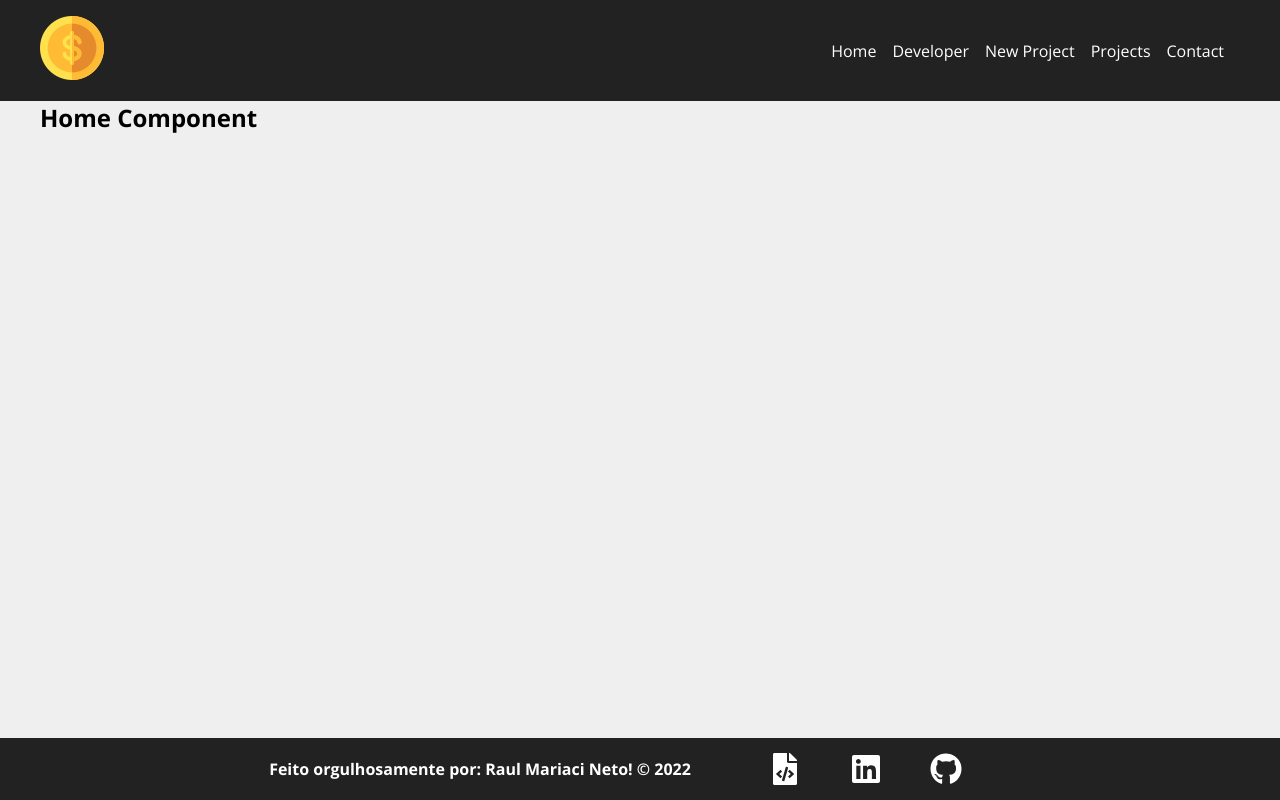
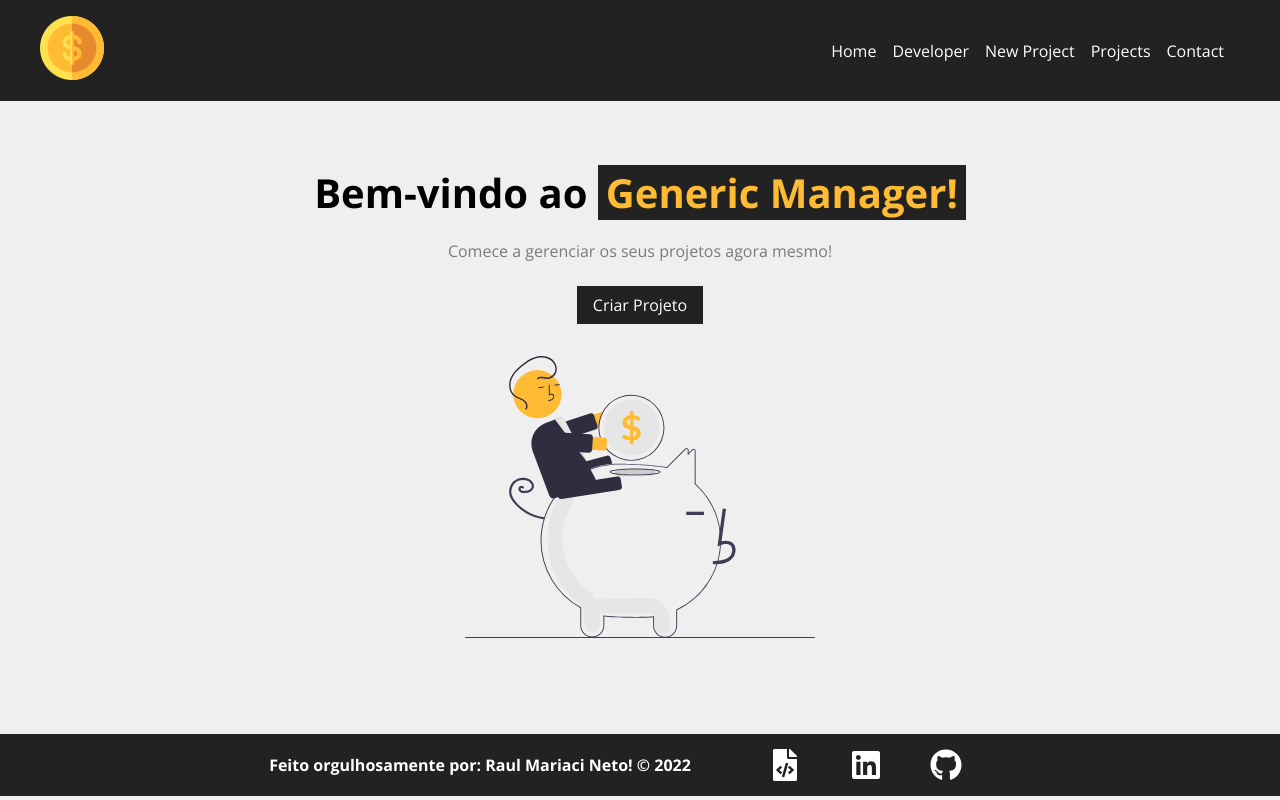
Before and after one commit to raulmn00/generic-manager, a React (Create React App) app: page / in a window 1280 px wide. Built offline with nearby package versions, Linux system fonts and the light colour scheme.

Commit message:
cria a home e componentiza o botao para criar projeto

```diff
--- a/src/components/layout/Container.module.css
+++ b/src/components/layout/Container.module.css
@@ -6,7 +6,7 @@
     flex-wrap: wrap;
 }
 .minHeight{
-    min-height: 75%;
+    min-height: 78vh;
 }
 .start{
     justify-content: flex-start;
--- a/src/components/layout/Footer.module.css
+++ b/src/components/layout/Footer.module.css
@@ -1,7 +1,5 @@
 .footer {
     width: 100%;
-    position: absolute;
-    bottom: 0px;
     display: flex;
     justify-content: center;
     background-color: #222;
--- /dev/null
+++ b/src/components/layout/LinkButton.js
@@ -0,0 +1,10 @@
+import styles from "./LinkButton.module.css";
+import { Link } from "react-router-dom";
+
+export default function LinkButton({ textButton, linkButton }) {
+    return (
+        <>
+            <Link className={styles.btn} to={linkButton}>{textButton}</Link>
+        </>
+    );
+}
--- /dev/null
+++ b/src/components/layout/LinkButton.module.css
@@ -0,0 +1,11 @@
+.btn {
+    background-color: #222;
+    color: white;
+    padding: .5em 1em;
+    text-decoration: none;
+    transition: 0.5s;
+}
+
+.btn:hover {
+    color: #ffbb33;
+}
--- a/src/components/pages/Home.js
+++ b/src/components/pages/Home.js
@@ -1,7 +1,18 @@
+import saving from "../../img/savings.svg";
+import LinkButton from "../layout/LinkButton";
+import styles from "./Home.module.css";
+
 export default function Home() {
     return (
         <>
-            <h2>Home Component</h2>
+            <section className={styles.homeContainer}>
+                <h1>
+                    Bem-vindo ao <strong>Generic Manager!</strong>
+                </h1>
+                <p>Comece a gerenciar os seus projetos agora mesmo!</p>
+                <LinkButton linkButton="/newproject" textButton="Criar Projeto" />
+                <img src={saving} alt="imagem saving" />
+            </section>
         </>
     );
 }
--- /dev/null
+++ b/src/components/pages/Home.module.css
@@ -0,0 +1,28 @@
+.homeContainer {
+    width: 100%;
+    display: flex;
+    flex-direction: column;
+    align-items: center;
+    justify-content: center;
+    padding: 4em;
+}
+
+.homeContainer h1 {
+    font-size: 2.5em;
+    margin-bottom: 0.5em;
+}
+.homeContainer strong {
+    color: #ffbb33;
+    padding: 0 0.2em;
+    background-color: #222;
+}
+
+.homeContainer p {
+    margin-bottom: 1.5em;
+    color: #7b7b7b;
+}
+
+.homeContainer img {
+    width: 350px;
+    margin: 2em 0;
+}
```
